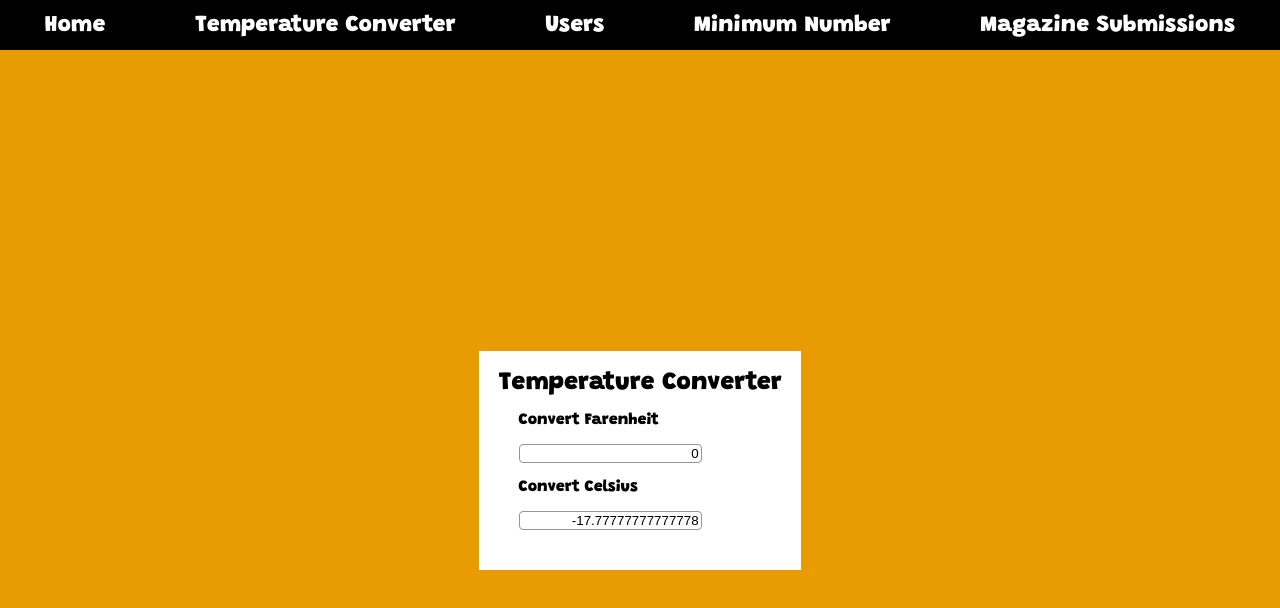
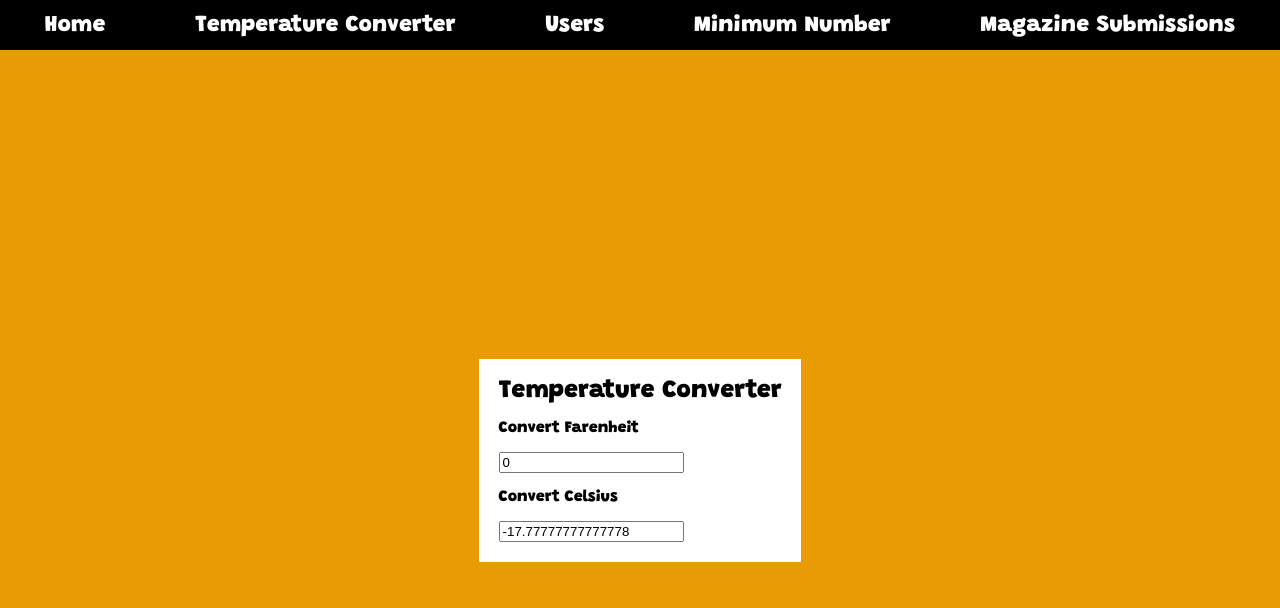
Before and after one commit to ValerieLoveland/frankenstein, a React (Create React App) app: page /temp-convert in a window 1280 px wide. Shown: the top 608 px of the page. Built offline with nearby package versions, Linux system fonts and the light colour scheme.

Commit message:
Taking out redundant css

```diff
--- a/src/App.css
+++ b/src/App.css
@@ -12,11 +12,6 @@ main {
   list-style-type: "none";
 }
 
-.App-header {
-  text-align: center;
-  font-size: 23px;
-}
-
 .nav-bar {
   background-color: black;
   color: white;
@@ -27,7 +22,6 @@ main {
   width: 100%;
   height: 50px;
   align-items: center;
-  text-align: center;
   font-size: 23px;
   list-style-type: none;
   padding: 0;
@@ -51,10 +45,8 @@ th {
   text-align: left;
   padding: 15px 30px;
 }
-
-.y-scroll .element {
-  scroll-snap-type: y mandatory;
-  scroll-snap-align: start;
+th {
+  font-size: 20px;
 }
 
 body {
--- a/src/MinimumNumber/MinimumNumber.css
+++ b/src/MinimumNumber/MinimumNumber.css
@@ -1,14 +1,5 @@
 .inputs-padding {
   padding: 20px 0;
-}
-
-.input {
-  text-align: right;
-  margin-right: 55px;
-  background-color: white;
-  border: 1px solid #94939e;
-  box-sizing: border-box;
-  border-radius: 4px;
 }
 
 .line-up {
--- a/src/TemperatureConverter/TemperatureConverter.css
+++ /dev/null
@@ -1,22 +0,0 @@
-.temp-text {
-  font-size: calc(10px + 2vmin);
-  padding: 10px;
-}
-
-.input {
-  background: white;
-  border: 1px solid #94939e;
-  box-sizing: border-box;
-  border-radius: 4px;
-}
-
-.form {
-  padding: 10px;
-  background: white;
-  box-shadow: 0px 3px 10px 0px rgba(0, 0, 0, 0.24);
-}
-
-.l-shaped-padding {
-  padding-bottom: 20px;
-  padding-left: 20px;
-}
--- a/src/TemperatureConverter/TemperatureConverter.tsx
+++ b/src/TemperatureConverter/TemperatureConverter.tsx
@@ -1,13 +1,12 @@
 import React, { useState } from "react";
 import { Card } from "../shared/Card";
-import "./TemperatureConverter.css";
 
 export const TemperatureConverter = () => {
   const [input, setInput] = useState<UserInput>({ value: 0, units: "F" });
 
   return (
     <Card title="Temperature Converter">
-      <div className="l-shaped-padding">
+      <div>
         <form onSubmit={() => false}>
           <div>
             <p>
```
Also changed, not shown: src/MagazineSubmission/MagazineSubmission.css (deleted, +0 -9 lines), 1 other file (tests, documents, lock files or other folders).
